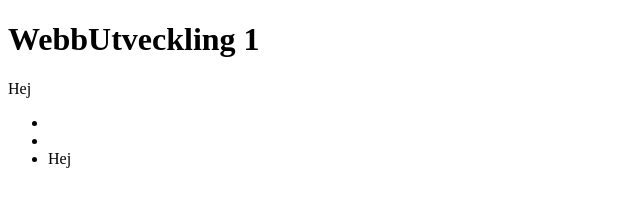
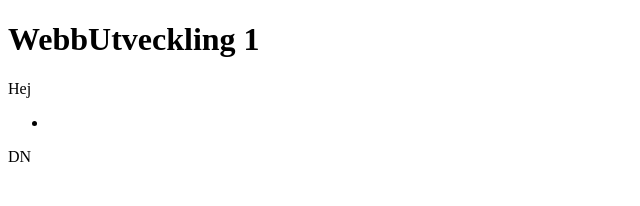
Before and after one commit to Bygren/webbUtvInf, a plain HTML site: page index.html in a window 1280 px wide. Shown: the full height of the page, 0-640 px from the left. Drawn offline with Linux system fonts and the light colour scheme.

Commit message:
new link

```diff
--- a/index.html
+++ b/index.html
@@ -9,9 +9,9 @@
     <p>Hej</p>
     <ul>
       <li></li>
-      <li></li>
-      <li>Hej</li>
     </ul>
+
+    <a hre="https://dn.se">DN</a>
 
   </body>
 </html>
```
